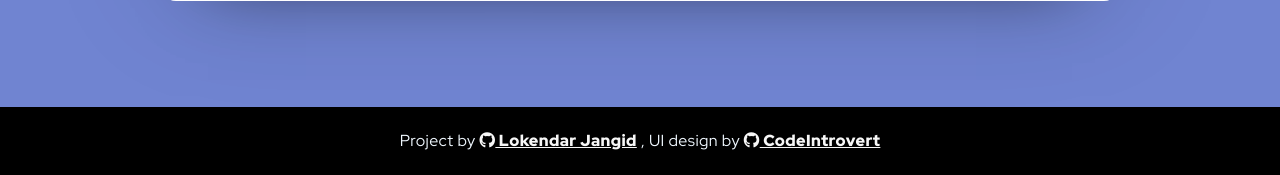
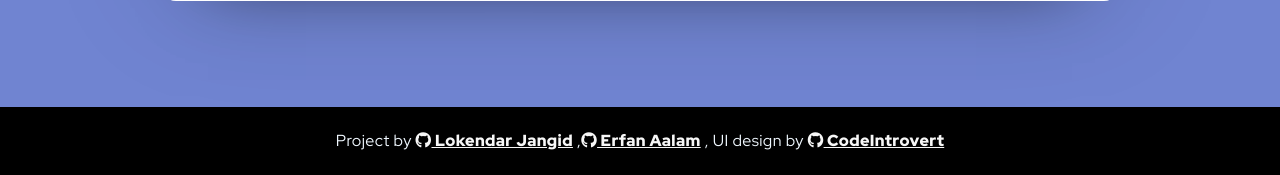
Before and after one commit to lokendarjangid/gemini-chat, a Flask app: page / in a window 1280 px wide. Shown: the part 667-842 px from the top of the page. Run offline with Flask 3, Linux system fonts and the light colour scheme; some libraries are stand-ins or nearby versions.

Commit message:
BaseHtml updated

```diff
--- a/src/templates/base.html
+++ b/src/templates/base.html
@@ -27,7 +27,7 @@
 </body>
 <footer>
     Project by <a href="https://github.com/lokendarjangid" target="_blank"><i class="fa-brands fa-github"></i> Lokendar
-        Jangid</a> ,
+        Jangid</a> ,<a href="https://github.com/ErfanAalam" target="_blank"><i class="fa-brands fa-github"></i> Erfan Aalam</a> ,
     <!-- <br> -->
     UI design by <a href="https://github.com/codeintrovert" target="_blank"><i class="fa-brands fa-github"></i>
         CodeIntrovert</a>
```
